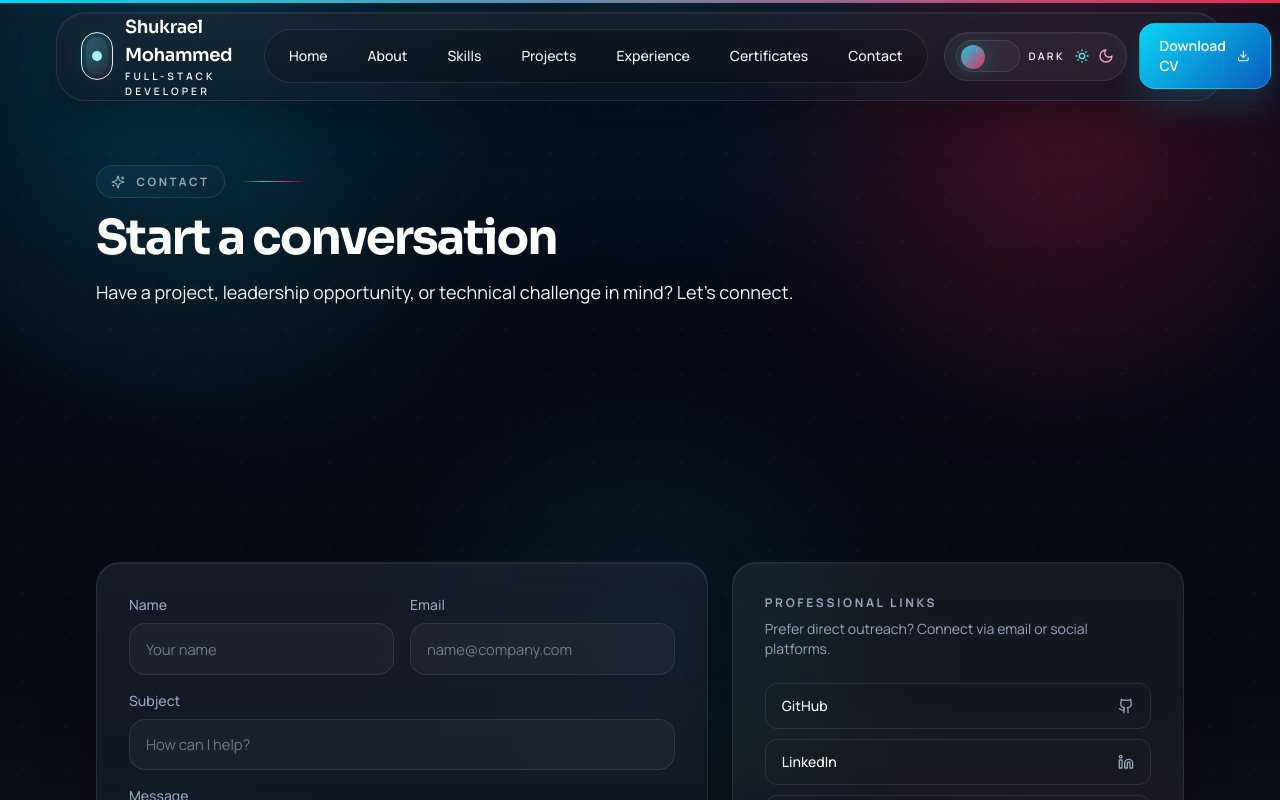
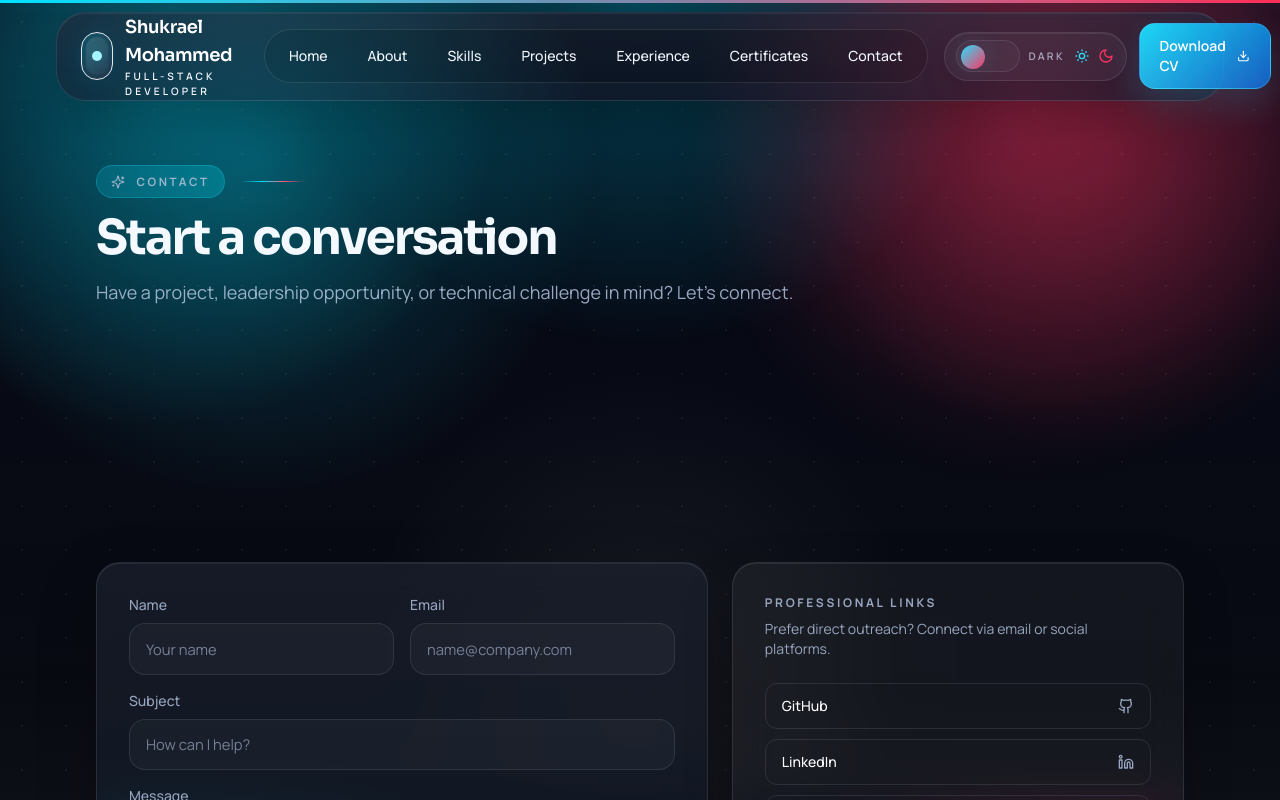
Before and after one commit to shukraelmohammed32/myport, a Next.js app: page /contact in a window 1280 px wide. Shown: the top 800 px of the page. Built offline with nearby package versions, Linux system fonts and the light colour scheme.

Commit message:
make ui red

```diff
--- a/app/layout.tsx
+++ b/app/layout.tsx
@@ -67,7 +67,7 @@ export default function RootLayout({ children }: RootLayoutProps) {
             className="pointer-events-none fixed inset-0 -z-10"
             style={{
               backgroundImage:
-                "radial-gradient(circle at top, rgba(0, 224, 255, 0.08), transparent 34%), radial-gradient(circle at 80% 18%, rgba(255, 45, 85, 0.08), transparent 28%), radial-gradient(circle, var(--dot-color) 1px, transparent 1px)",
+                "radial-gradient(circle at top, var(--glow-a), transparent 34%), radial-gradient(circle at 80% 18%, var(--glow-b), transparent 28%), radial-gradient(circle, var(--dot-color) 1px, transparent 1px)",
               backgroundSize: "100% 100%, 100% 100%, 44px 44px"
             }}
           />
--- a/components/ScrollProgress.tsx
+++ b/components/ScrollProgress.tsx
@@ -14,8 +14,8 @@ export function ScrollProgress() {
     <motion.div
       className="fixed left-0 right-0 top-0 z-[60] h-[3px] origin-left"
       style={{
-        background: "linear-gradient(90deg, rgba(0, 224, 255, 0.95), rgba(255, 45, 85, 0.9))",
-        boxShadow: "0 0 20px rgba(0, 224, 255, 0.22)",
+        background: "linear-gradient(90deg, var(--accent), var(--accent-secondary))",
+        boxShadow: "0 0 20px var(--accent-soft)",
         scaleX
       }}
     />
--- a/components/SectionTitle.tsx
+++ b/components/SectionTitle.tsx
@@ -18,11 +18,11 @@ export function SectionTitle({ eyebrow, title, description, centered = false }:
         </span>
         <span className="section-rule" />
       </div>
-      <h2 className="font-display text-3xl font-bold leading-tight tracking-[-0.04em] text-white sm:text-4xl lg:text-5xl">
+      <h2 className="font-display text-3xl font-bold leading-tight tracking-[-0.04em] text-[color:var(--foreground)] sm:text-4xl lg:text-5xl">
         {title}
       </h2>
       {description ? (
-        <p className="text-base leading-relaxed text-white/68 sm:text-lg">
+        <p className="text-base leading-relaxed text-[color:var(--muted)] sm:text-lg">
           {description}
         </p>
       ) : null}
--- a/components/ThemeToggle.tsx
+++ b/components/ThemeToggle.tsx
@@ -20,25 +20,28 @@ export function ThemeToggle() {
     setIsDark(nextIsDark);
   };
 
+  const themeLabel = isDark ? "Dark" : "Red";
+  const themeAriaLabel = isDark ? "Switch to red theme" : "Switch to dark theme";
+
   return (
     <button
-      aria-label={isDark ? "Switch to light theme" : "Switch to dark theme"}
+      aria-label={themeAriaLabel}
       className="theme-toggle"
       aria-pressed={isDark}
       onClick={toggleTheme}
       type="button"
     >
-      <span className="relative flex h-8 w-16 items-center rounded-full border border-white/10 bg-white/[0.04] p-1">
+      <span className="relative flex h-8 w-16 items-center rounded-full border border-[color:var(--border)] bg-[var(--surface-muted)] p-1">
         <span
           className="theme-toggle__thumb absolute left-1 top-1 transition-transform duration-300"
           style={{ transform: isDark ? "translateX(0)" : "translateX(1.9rem)" }}
         />
       </span>
-      <span className="hidden text-[0.65rem] font-semibold uppercase tracking-[0.22em] text-white/56 sm:inline">
-        {isDark ? "Dark" : "Light"}
+      <span className="hidden text-[0.65rem] font-semibold uppercase tracking-[0.22em] text-[color:var(--muted)] sm:inline">
+        {themeLabel}
       </span>
-      <SunMedium className="h-4 w-4 text-cyan-300" />
-      <Moon className="h-4 w-4 text-pink-300" />
+      <SunMedium className="h-4 w-4 text-[color:var(--accent)]" />
+      <Moon className="h-4 w-4 text-[color:var(--accent-secondary)]" />
     </button>
   );
 }
--- a/styles/globals.css
+++ b/styles/globals.css
@@ -15,6 +15,10 @@
   --accent-soft-strong: rgba(0, 224, 255, 0.24);
   --surface: rgba(8, 14, 28, 0.72);
   --surface-strong: rgba(10, 18, 36, 0.9);
+  --surface-muted: rgba(255, 255, 255, 0.03);
+  --surface-glint: rgba(255, 255, 255, 0.06);
+  --surface-glint-soft: rgba(255, 255, 255, 0.02);
+  --surface-inset: rgba(255, 255, 255, 0.08);
   --ink: #ffffff;
   --bg: #050816;
   --primary: #ffffff;
@@ -24,30 +28,36 @@
   --glow-a: rgba(0, 224, 255, 0.28);
   --glow-b: rgba(255, 45, 85, 0.22);
   --glow-c: rgba(255, 255, 255, 0.06);
+  --backdrop: rgba(3, 8, 18, 0.72);
 }
 
 html:not(.dark) {
-  --background: #f5f8ff;
-  --background-accent: #ebf2ff;
-  --foreground: #07111f;
-  --muted: #52617b;
-  --border: rgba(15, 23, 42, 0.12);
-  --accent: #007dff;
-  --accent-strong: #00b7ff;
-  --accent-secondary: #e11d48;
-  --accent-soft: rgba(0, 125, 255, 0.12);
-  --accent-soft-strong: rgba(0, 125, 255, 0.18);
-  --surface: rgba(255, 255, 255, 0.72);
-  --surface-strong: rgba(255, 255, 255, 0.88);
-  --ink: #08111f;
-  --bg: #f5f8ff;
-  --primary: #08111f;
-  --bg-start: #f5f8ff;
-  --bg-end: #e6eeff;
-  --dot-color: rgba(15, 23, 42, 0.05);
-  --glow-a: rgba(0, 125, 255, 0.18);
-  --glow-b: rgba(225, 29, 72, 0.12);
-  --glow-c: rgba(255, 255, 255, 0.45);
+  --background: #fff1f1;
+  --background-accent: #ffe1e1;
+  --foreground: #2a0b0b;
+  --muted: #7b4a4a;
+  --border: rgba(153, 27, 27, 0.18);
+  --accent: #ef4444;
+  --accent-strong: #f87171;
+  --accent-secondary: #b91c1c;
+  --accent-soft: rgba(239, 68, 68, 0.14);
+  --accent-soft-strong: rgba(239, 68, 68, 0.26);
+  --surface: rgba(255, 245, 245, 0.82);
+  --surface-strong: rgba(255, 236, 236, 0.9);
+  --surface-muted: rgba(255, 233, 233, 0.72);
+  --surface-glint: rgba(255, 255, 255, 0.34);
+  --surface-glint-soft: rgba(255, 255, 255, 0.16);
+  --surface-inset: rgba(255, 255, 255, 0.55);
+  --ink: #6b1111;
+  --bg: #fff1f1;
+  --primary: #7f1d1d;
+  --bg-start: #fff1f1;
+  --bg-end: #ffd1d1;
+  --dot-color: rgba(153, 27, 27, 0.06);
+  --glow-a: rgba(239, 68, 68, 0.22);
+  --glow-b: rgba(185, 28, 28, 0.18);
+  --glow-c: rgba(255, 186, 186, 0.16);
+  --backdrop: rgba(127, 29, 29, 0.72);
 }
 
 *,
@@ -67,9 +77,9 @@ body {
   overflow-x: hidden;
   color: var(--foreground);
   background:
-    radial-gradient(circle at 12% 10%, rgba(0, 224, 255, 0.14), transparent 26%),
-    radial-gradient(circle at 86% 18%, rgba(255, 45, 85, 0.1), transparent 24%),
-    radial-gradient(circle at 50% 80%, rgba(0, 224, 255, 0.08), transparent 30%),
+    radial-gradient(circle at 12% 10%, var(--glow-a), transparent 26%),
+    radial-gradient(circle at 86% 18%, var(--glow-b), transparent 24%),
+    radial-gradient(circle at 50% 80%, var(--glow-c), transparent 30%),
     linear-gradient(180deg, var(--background) 0%, var(--bg-end) 100%);
   -webkit-font-smoothing: antialiased;
   -moz-osx-font-smoothing: grayscale;
@@ -83,8 +93,8 @@ body::before {
   inset: 0;
   pointer-events: none;
   background-image:
-    linear-gradient(rgba(255, 255, 255, 0.03) 1px, transparent 1px),
-    linear-gradient(90deg, rgba(255, 255, 255, 0.03) 1px, transparent 1px);
+    linear-gradient(var(--surface-glint) 1px, transparent 1px),
+    linear-gradient(90deg, var(--surface-glint) 1px, transparent 1px);
   background-position: center top;
   background-size: 96px 96px;
   mask-image: linear-gradient(180deg, rgba(0, 0, 0, 0.6), transparent 92%);
@@ -97,8 +107,8 @@ body::after {
   inset: 0;
   pointer-events: none;
   background:
-    radial-gradient(circle at 20% 20%, rgba(0, 224, 255, 0.06), transparent 28%),
-    radial-gradient(circle at 80% 12%, rgba(255, 45, 85, 0.06), transparent 26%);
+    radial-gradient(circle at 20% 20%, var(--glow-a), transparent 28%),
+    radial-gradient(circle at 80% 12%, var(--glow-b), transparent 26%);
   mix-blend-mode: screen;
   opacity: 0.9;
 }
@@ -109,7 +119,7 @@ a {
 }
 
 ::selection {
-  background-color: rgba(0, 224, 255, 0.82);
+  background-color: var(--accent);
   color: #ffffff;
 }
 
@@ -118,16 +128,16 @@ a {
 }
 
 ::-webkit-scrollbar-track {
-  background: rgba(255, 255, 255, 0.03);
+  background: var(--surface-muted);
 }
 
 ::-webkit-scrollbar-thumb {
   border-radius: 999px;
-  background: linear-gradient(180deg, rgba(0, 224, 255, 0.82), rgba(255, 45, 85, 0.62));
+  background: linear-gradient(180deg, var(--accent), var(--accent-secondary));
 }
 
 ::-webkit-scrollbar-thumb:hover {
-  background: linear-gradient(180deg, rgba(90, 230, 255, 0.92), rgba(255, 45, 85, 0.76));
+  background: linear-gradient(180deg, var(--accent-strong), var(--accent-secondary));
 }
 
 .link-hover {
@@ -162,10 +172,10 @@ a {
     border: 1px solid var(--border);
     border-radius: 1.5rem;
     background:
-      linear-gradient(180deg, rgba(255, 255, 255, 0.06), rgba(255, 255, 255, 0.02)),
+      linear-gradient(180deg, var(--surface-glint), var(--surface-glint-soft)),
       var(--surface);
     box-shadow:
-      inset 0 1px 0 rgba(255, 255, 255, 0.08),
+      inset 0 1px 0 var(--surface-inset),
       0 20px 60px rgba(0, 0, 0, 0.24);
     backdrop-filter: blur(24px);
   }
@@ -174,25 +184,25 @@ a {
     border: 1px solid var(--border);
     border-radius: 1.5rem;
     background:
-      linear-gradient(180deg, rgba(255, 255, 255, 0.04), rgba(255, 255, 255, 0.015)),
-      rgba(255, 255, 255, 0.02);
+      linear-gradient(180deg, var(--surface-glint-soft), rgba(255, 255, 255, 0.01)),
+      var(--surface-muted);
     box-shadow:
-      inset 0 1px 0 rgba(255, 255, 255, 0.06),
+      inset 0 1px 0 var(--surface-inset),
       0 18px 48px rgba(0, 0, 0, 0.22);
     backdrop-filter: blur(20px);
   }
 
   .neo-panel {
-    border: 1px solid rgba(0, 224, 255, 0.16);
+    border: 1px solid var(--accent-soft-strong);
     border-radius: 1.75rem;
     background:
-      linear-gradient(180deg, rgba(255, 255, 255, 0.055), rgba(255, 255, 255, 0.02)),
-      rgba(10, 18, 36, 0.72);
+      linear-gradient(180deg, var(--surface-glint), var(--surface-glint-soft)),
+      var(--surface-strong);
     box-shadow:
-      inset 0 1px 0 rgba(255, 255, 255, 0.08),
+      inset 0 1px 0 var(--surface-inset),
       inset 0 -14px 40px rgba(0, 0, 0, 0.24),
       0 28px 72px rgba(0, 0, 0, 0.34),
-      0 0 0 1px rgba(0, 224, 255, 0.04);
+      0 0 0 1px var(--accent-soft);
     backdrop-filter: blur(28px);
   }
 
@@ -200,10 +210,10 @@ a {
     border: 1px solid var(--border);
     border-radius: 1.75rem;
     background:
-      linear-gradient(180deg, rgba(255, 255, 255, 0.06), rgba(255, 255, 255, 0.02)),
-      rgba(8, 14, 28, 0.68);
+      linear-gradient(180deg, var(--surface-glint), var(--surface-glint-soft)),
+      var(--surface-strong);
     box-shadow:
-      inset 0 1px 0 rgba(255, 255, 255, 0.08),
+      inset 0 1px 0 var(--surface-inset),
       0 22px 58px rgba(0, 0, 0, 0.3);
     backdrop-filter: blur(24px);
   }
@@ -214,7 +224,7 @@ a {
     gap: 0.5rem;
     border-radius: 999px;
     border: 1px solid var(--border);
-    background: rgba(255, 255, 255, 0.04);
+    background: var(--surface-muted);
     padding: 0.35rem 0.8rem;
     font-size: 0.72rem;
     font-weight: 600;
@@ -224,7 +234,7 @@ a {
   }
 
   .text-gradient {
-    background: linear-gradient(180deg, #ffffff 0%, #78f0ff 45%, #ff8ea5 100%);
+    background: linear-gradient(180deg, var(--foreground) 0%, var(--accent-strong) 45%, var(--accent-secondary) 100%);
     -webkit-background-clip: text;
     background-clip: text;
     color: transparent;
@@ -235,8 +245,8 @@ a {
     align-items: center;
     gap: 0.7rem;
     border-radius: 999px;
-    border: 1px solid rgba(0, 224, 255, 0.18);
-    background: linear-gradient(135deg, rgba(0, 224, 255, 0.08), rgba(255, 45, 85, 0.04));
+    border: 1px solid var(--accent-soft-strong);
+    background: linear-gradient(135deg, var(--accent-soft), var(--accent-soft-strong));
     padding: 0.45rem 0.9rem;
     font-size: 0.72rem;
     font-weight: 700;
@@ -248,15 +258,15 @@ a {
   .section-rule {
     height: 1px;
     width: 4rem;
-    background: linear-gradient(90deg, transparent, rgba(0, 224, 255, 0.9), rgba(255, 45, 85, 0.9), transparent);
-    box-shadow: 0 0 22px rgba(0, 224, 255, 0.3);
+    background: linear-gradient(90deg, transparent, var(--accent), var(--accent-secondary), transparent);
+    box-shadow: 0 0 22px var(--accent-soft);
   }
 
   .input-field {
     width: 100%;
     border-radius: 1rem;
     border: 1px solid var(--border);
-    background: rgba(255, 255, 255, 0.04);
+    background: var(--surface-muted);
     padding: 0.85rem 1rem;
     font-size: 0.92rem;
     color: var(--foreground);
@@ -268,19 +278,20 @@ a {
   }
 
   .input-field::placeholder {
-    color: rgba(152, 166, 191, 0.68);
+    color: var(--muted);
+    opacity: 0.72;
   }
 
   .input-field:focus {
-    border-color: rgba(0, 224, 255, 0.46);
-    background: rgba(255, 255, 255, 0.06);
-    box-shadow: 0 0 0 3px rgba(0, 224, 255, 0.12);
+    border-color: var(--accent-soft-strong);
+    background: var(--surface);
+    box-shadow: 0 0 0 3px var(--accent-soft);
   }
 
   .glow-ring {
-    outline: 1px solid rgba(0, 224, 255, 0.72);
+    outline: 1px solid var(--accent-strong);
     outline-offset: 2px;
-    box-shadow: 0 0 24px rgba(0, 224, 255, 0.24);
+    box-shadow: 0 0 24px var(--accent-soft);
   }
 
   .cursor-glow {
@@ -293,7 +304,7 @@ a {
     width: 17.5rem;
     border-radius: 999px;
     background:
-      radial-gradient(circle, rgba(0, 224, 255, 0.18) 0%, rgba(0, 224, 255, 0.1) 28%, rgba(255, 45, 85, 0.06) 48%, transparent 72%);
+      radial-gradient(circle, var(--glow-a) 0%, rgba(255, 255, 255, 0.04) 28%, var(--glow-b) 48%, transparent 72%);
     filter: blur(30px);
     mix-blend-mode: screen;
     opacity: 0.8;
@@ -306,11 +317,11 @@ a {
     gap: 0.55rem;
     border-radius: 999px;
     border: 1px solid var(--border);
-    background: rgba(255, 255, 255, 0.04);
+    background: var(--surface-muted);
     padding: 0.45rem 0.7rem;
     color: var(--foreground);
     box-shadow:
-      inset 0 1px 0 rgba(255, 255, 255, 0.06),
+      inset 0 1px 0 var(--surface-inset),
       0 10px 26px rgba(0, 0, 0, 0.18);
     transition:
       transform 0.25s ease,
@@ -320,22 +331,22 @@ a {
 
   .theme-toggle:hover {
     transform: translateY(-1px);
-    border-color: rgba(0, 224, 255, 0.26);
-    background: rgba(255, 255, 255, 0.06);
+    border-color: var(--accent-soft-strong);
+    background: var(--surface);
   }
 
   .theme-toggle__thumb {
     height: 1.5rem;
     width: 1.5rem;
     border-radius: 999px;
-    background: linear-gradient(135deg, rgba(0, 224, 255, 0.9), rgba(255, 45, 85, 0.88));
-    box-shadow: 0 0 24px rgba(0, 224, 255, 0.28);
+    background: linear-gradient(135deg, var(--accent), var(--accent-secondary));
+    box-shadow: 0 0 24px var(--accent-soft);
   }
 
   .surface-grid {
     background-image:
-      linear-gradient(rgba(255, 255, 255, 0.06) 1px, transparent 1px),
-      linear-gradient(90deg, rgba(255, 255, 255, 0.06) 1px, transparent 1px);
+      linear-gradient(var(--surface-glint) 1px, transparent 1px),
+      linear-gradient(90deg, var(--surface-glint) 1px, transparent 1px);
     background-size: 42px 42px;
   }
 
@@ -350,7 +361,7 @@ a {
   .tilt-card:hover {
     box-shadow:
       0 28px 70px rgba(0, 0, 0, 0.34),
-      0 0 0 1px rgba(0, 224, 255, 0.1);
+      0 0 0 1px var(--accent-soft);
   }
 
   .timeline-rail {
@@ -364,7 +375,7 @@ a {
     top: 0.75rem;
     bottom: 0.75rem;
     width: 1px;
-    background: linear-gradient(180deg, rgba(0, 224, 255, 0.25), rgba(255, 45, 85, 0.18));
+    background: linear-gradient(180deg, var(--accent-soft-strong), var(--accent-soft));
   }
 
   .timeline-dot {
@@ -379,8 +390,8 @@ a {
     height: 0.9rem;
     width: 0.9rem;
     border-radius: 999px;
-    background: radial-gradient(circle, rgba(255, 255, 255, 0.96) 0%, rgba(0, 224, 255, 0.9) 30%, rgba(0, 224, 255, 0.36) 64%, rgba(0, 0, 0, 0) 100%);
-    box-shadow: 0 0 0 6px rgba(0, 224, 255, 0.08), 0 0 22px rgba(0, 224, 255, 0.36);
+    background: radial-gradient(circle, var(--accent-strong) 0%, var(--accent) 30%, var(--accent-soft-strong) 64%, rgba(0, 0, 0, 0) 100%);
+    box-shadow: 0 0 0 6px var(--accent-soft), 0 0 22px var(--accent-soft-strong);
   }
 
   .hero-scanline {
@@ -388,13 +399,13 @@ a {
   }
 
   .metric-chip {
-    border: 1px solid rgba(0, 224, 255, 0.16);
-    background: linear-gradient(135deg, rgba(0, 224, 255, 0.1), rgba(255, 45, 85, 0.06));
-    box-shadow: inset 0 1px 0 rgba(255, 255, 255, 0.06), 0 12px 30px rgba(0, 0, 0, 0.18);
+    border: 1px solid var(--accent-soft-strong);
+    background: linear-gradient(135deg, var(--accent-soft), var(--accent-soft-strong));
+    box-shadow: inset 0 1px 0 var(--surface-inset), 0 12px 30px rgba(0, 0, 0, 0.18);
   }
 
   .modal-backdrop {
-    background: rgba(3, 8, 18, 0.72);
+    background: var(--backdrop);
     backdrop-filter: blur(22px);
   }
 }
```
